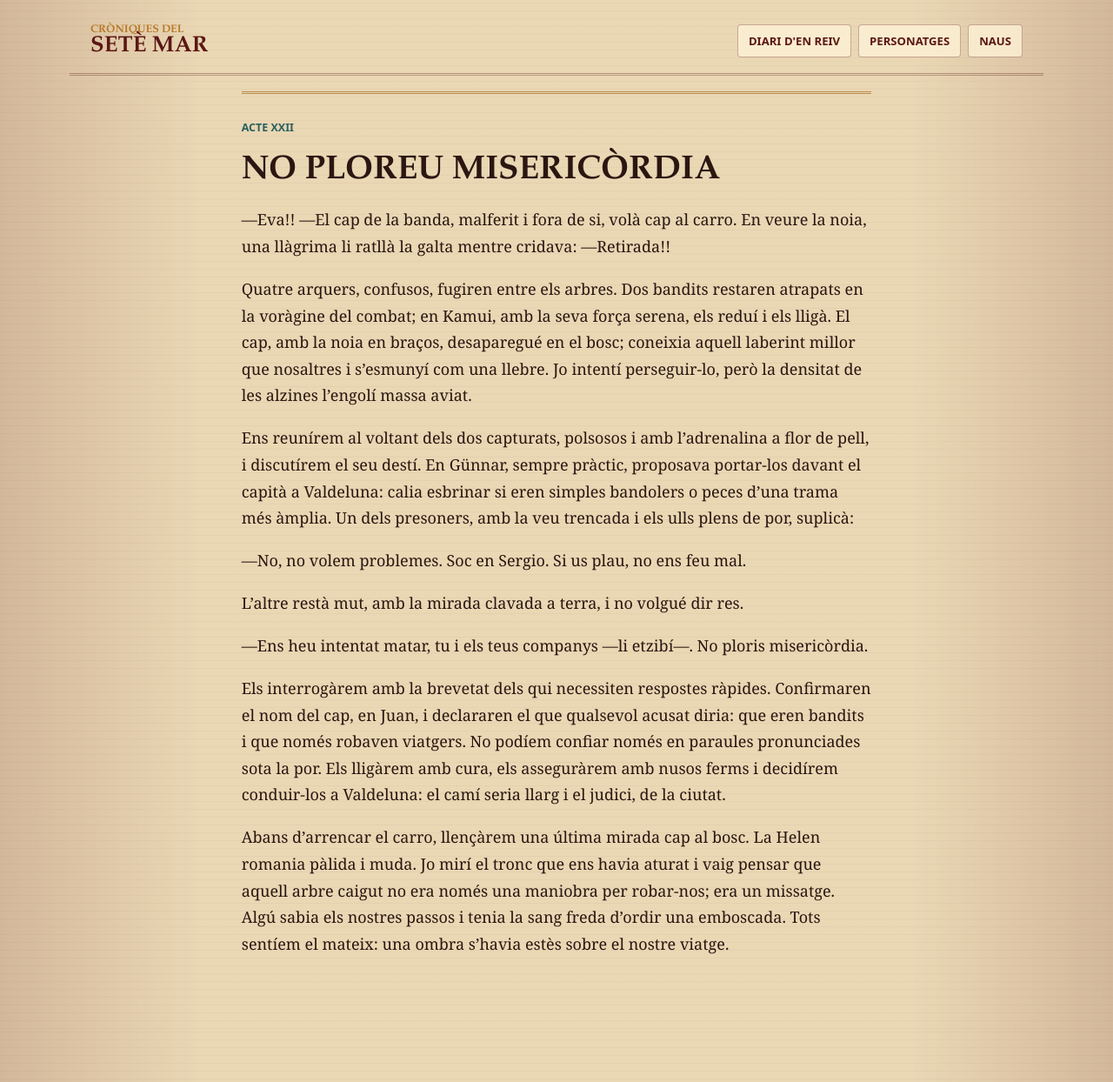
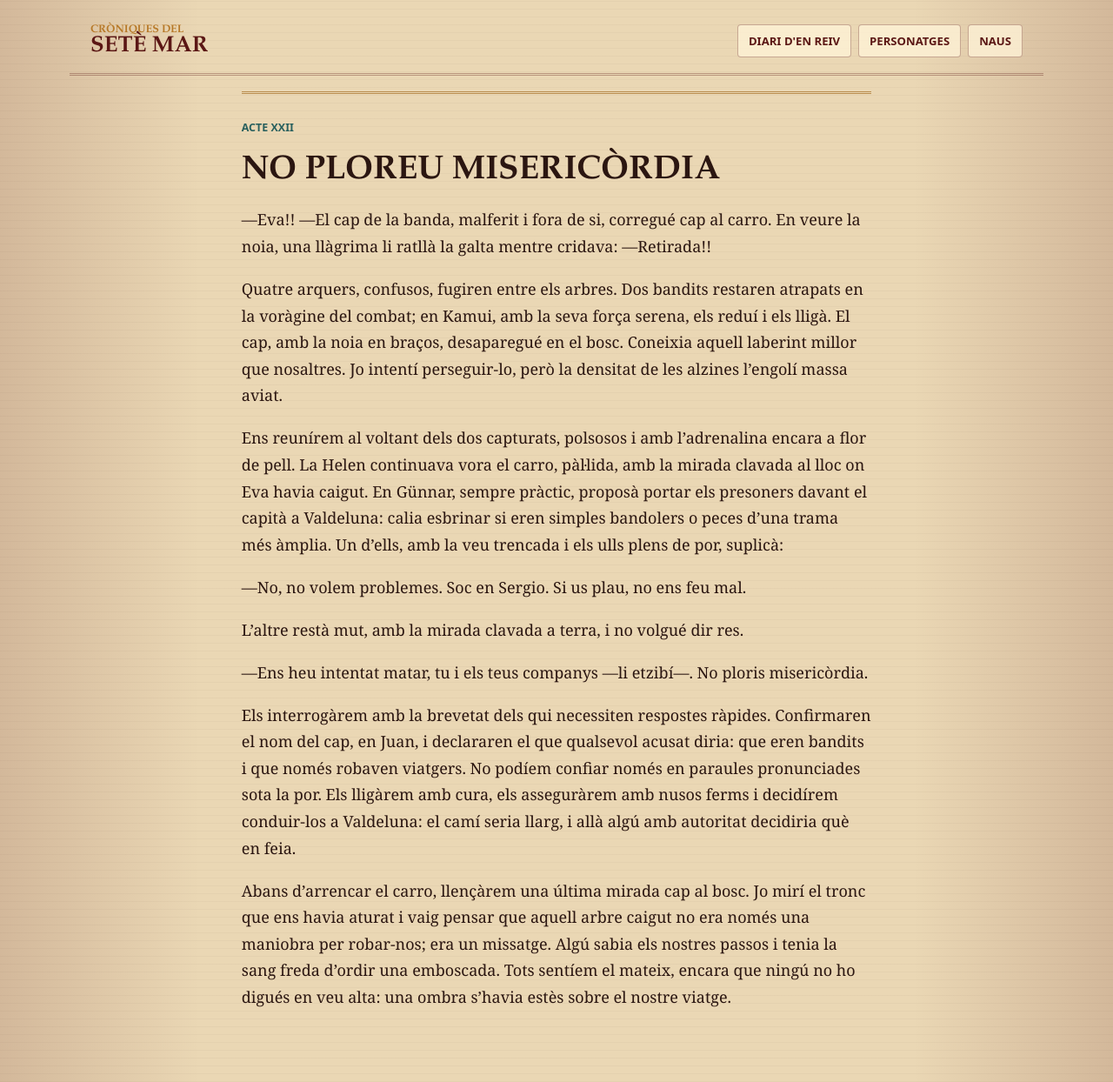
Before and after one commit to xafarre/diaridenreiv, a Jekyll site: the page built from diari/capitol04/acte22/acte22.md, in a window 1280 px wide. Shown: the whole page at 87% size. Built offline with Jekyll 4.4.1, drawn with Linux system fonts in a browser that asks for light colours.

Commit message:
Review of chapter 4

```diff
--- a/diari/capitol04/acte22/acte22.md
+++ b/diari/capitol04/acte22/acte22.md
@@ -7,11 +7,11 @@ label: Acte XXII
 order: 22
 ---
 
-—Eva!! —El cap de la banda, malferit i fora de si, volà cap al carro. En veure la noia, una llàgrima li ratllà la galta mentre cridava: —Retirada!!
+—Eva!! —El cap de la banda, malferit i fora de si, corregué cap al carro. En veure la noia, una llàgrima li ratllà la galta mentre cridava: —Retirada!!
 
-Quatre arquers, confusos, fugiren entre els arbres. Dos bandits restaren atrapats en la voràgine del combat; en Kamui, amb la seva força serena, els reduí i els lligà. El cap, amb la noia en braços, desaparegué en el bosc; coneixia aquell laberint millor que nosaltres i s’esmunyí com una llebre. Jo intentí perseguir-lo, però la densitat de les alzines l’engolí massa aviat.
+Quatre arquers, confusos, fugiren entre els arbres. Dos bandits restaren atrapats en la voràgine del combat; en Kamui, amb la seva força serena, els reduí i els lligà. El cap, amb la noia en braços, desaparegué en el bosc. Coneixia aquell laberint millor que nosaltres. Jo intentí perseguir-lo, però la densitat de les alzines l’engolí massa aviat.
 
-Ens reunírem al voltant dels dos capturats, polsosos i amb l’adrenalina a flor de pell, i discutírem el seu destí. En Günnar, sempre pràctic, proposava portar-los davant el capità a Valdeluna: calia esbrinar si eren simples bandolers o peces d’una trama més àmplia. Un dels presoners, amb la veu trencada i els ulls plens de por, suplicà:
+Ens reunírem al voltant dels dos capturats, polsosos i amb l’adrenalina encara a flor de pell. La Helen continuava vora el carro, pàl·lida, amb la mirada clavada al lloc on Eva havia caigut. En Günnar, sempre pràctic, proposà portar els presoners davant el capità a Valdeluna: calia esbrinar si eren simples bandolers o peces d’una trama més àmplia. Un d’ells, amb la veu trencada i els ulls plens de por, suplicà:
 
 —No, no volem problemes. Soc en Sergio. Si us plau, no ens feu mal.
 
@@ -19,6 +19,6 @@ L’altre restà mut, amb la mirada clavada a terra, i no volgué dir res.
 
 —Ens heu intentat matar, tu i els teus companys —li etzibí—. No ploris misericòrdia.
 
-Els interrogàrem amb la brevetat dels qui necessiten respostes ràpides. Confirmaren el nom del cap, en Juan, i declararen el que qualsevol acusat diria: que eren bandits i que només robaven viatgers. No podíem confiar només en paraules pronunciades sota la por. Els lligàrem amb cura, els asseguràrem amb nusos ferms i decidírem conduir-los a Valdeluna: el camí seria llarg i el judici, de la ciutat.
+Els interrogàrem amb la brevetat dels qui necessiten respostes ràpides. Confirmaren el nom del cap, en Juan, i declararen el que qualsevol acusat diria: que eren bandits i que només robaven viatgers. No podíem confiar només en paraules pronunciades sota la por. Els lligàrem amb cura, els asseguràrem amb nusos ferms i decidírem conduir-los a Valdeluna: el camí seria llarg, i allà algú amb autoritat decidiria què en feia.
 
-Abans d’arrencar el carro, llençàrem una última mirada cap al bosc. La Helen romania pàlida i muda. Jo mirí el tronc que ens havia aturat i vaig pensar que aquell arbre caigut no era només una maniobra per robar-nos; era un missatge. Algú sabia els nostres passos i tenia la sang freda d’ordir una emboscada. Tots sentíem el mateix: una ombra s’havia estès sobre el nostre viatge.
+Abans d’arrencar el carro, llençàrem una última mirada cap al bosc. Jo mirí el tronc que ens havia aturat i vaig pensar que aquell arbre caigut no era només una maniobra per robar-nos; era un missatge. Algú sabia els nostres passos i tenia la sang freda d’ordir una emboscada. Tots sentíem el mateix, encara que ningú no ho digués en veu alta: una ombra s’havia estès sobre el nostre viatge.
```
Also changed, not shown: diari/capitol04/acte20/acte20.md (+4 -4 lines), diari/capitol04/acte21/acte21.md (+8 -8 lines), diari/capitol04/acte23/acte23.md (+5 -5 lines), diari/capitol04/acte24/acte24.md (+5 -5 lines).
